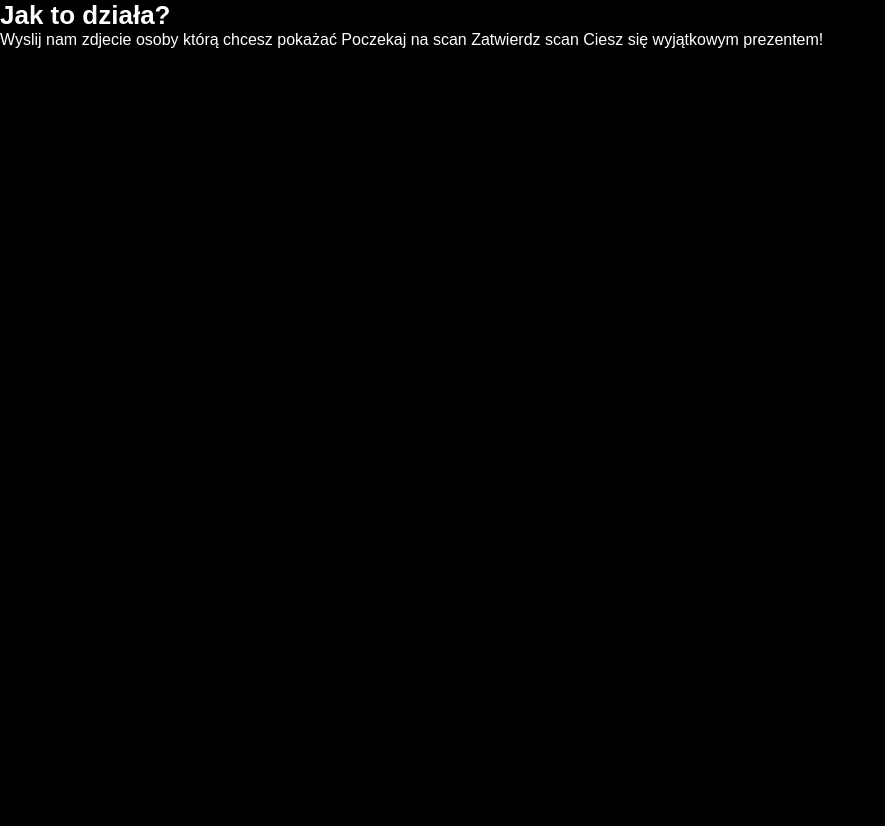
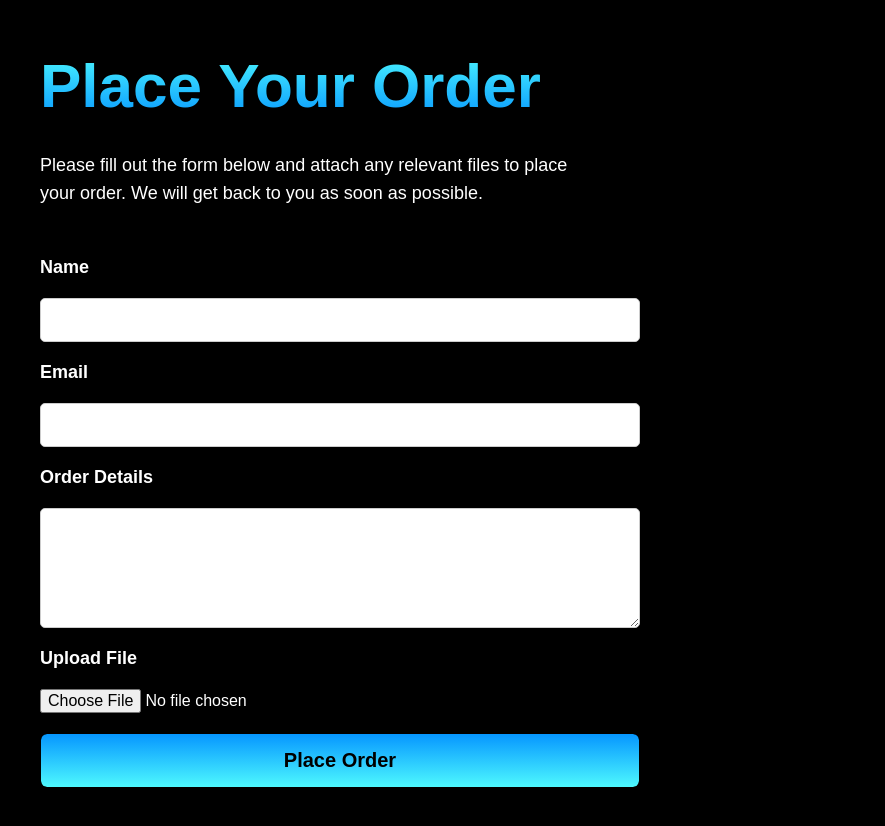
Before and after one commit to ZTKpro/my3dgift.netlify.app, a React (Create React App) app: page /order in a window 1280 px wide. Shown: the whole page, without its empty margins (0-885 px from the left). Before the commit the page ends 800 px from the top, so only its background shows below. Built offline with nearby package versions, Linux system fonts and the light colour scheme.

Commit message:
add homepage and order

```diff
--- a/src/App.js
+++ b/src/App.js
@@ -1,51 +1,101 @@
+import React from "react";
 import { Link } from "react-router-dom";
 import styled from "styled-components";
-
 import Buble from "./component/buble";
 
+const StyledHeader = styled.section`
+  margin: 40px auto;
+  margin-top: 200px;
+  max-width: 1200px;
+`;
+
 const StyledTitle = styled.h1`
-  font-size: 26px;
+  margin-top: 50px;
+  font-size: 62px;
+  background-image: linear-gradient(180deg, #4ef9fe 0%, #0696ff 100%);
+  -webkit-background-clip: text;
+  -webkit-text-fill-color: transparent;
+  background-clip: text;
+  color: transparent;
+`;
+
+const StyledDescription = styled.div`
+  margin-top: 30px;
+  max-width: 45%;
+  display: flex;
+  flex-direction: column;
+  gap: 20px;
+  line-height: 28px;
+  font-size: 18px;
+`;
+
+const StyledActionBtn = styled.button`
+  padding: 15px 25px;
+  color: black;
+  font-weight: bold;
+  cursor: pointer;
+  font-size: 20px;
+  position: relative;
+  border: 1px solid #000000;
+  border-radius: 7px;
+  overflow: hidden;
+  background-color: transparent;
+`;
+
+const Gradient = styled.span`
+  position: absolute;
+  top: 0;
+  left: 0;
+  right: 0;
+  bottom: 0;
+  z-index: -1;
+  background: ${(props) =>
+    props.hover
+      ? "linear-gradient(180deg, #0696ff 0%, #4ef9fe 100%)"
+      : "linear-gradient(180deg, #4ef9fe 0%, #0696ff 100%)"};
+  transition: opacity 0.8s;
+  opacity: ${(props) => (props.hover ? 1 : 0)};
+`;
+
+const StyledContent = styled.div`
+  margin: 40px auto;
+  max-width: 1200px;
 `;
 
 function App() {
+  const [hover, setHover] = React.useState(false);
+
   return (
-    <>
+    <StyledContent>
+      <StyledHeader>
+        <StyledTitle>Wyjątkowy prezent</StyledTitle>
+        <StyledDescription>
+          <p>
+            Wyobraź sobie, że możesz mieć swoją własną, unikalną figurkę 3D
+            stworzoną na podstawie Twojego zdjęcia.
+          </p>
+          <p>
+            To możliwe dzięki naszej usłudze personalizowanych figur 3D! Idealne
+            jako prezent dla bliskiej osoby lub jako pamiątka z ważnego
+            wydarzenia.
+          </p>
+
+          <p>Nie czekaj dłużej i zamów już dziś!</p>
+        </StyledDescription>
+      </StyledHeader>
       <Link to="/order">
-        <StyledTitle>Wyjątkowy prezent</StyledTitle>
+        <StyledActionBtn
+          onMouseEnter={() => setHover(true)}
+          onMouseLeave={() => setHover(false)}
+        >
+          Zamawiam
+          <Gradient hover={hover} />
+          <Gradient hover={!hover} />
+        </StyledActionBtn>
       </Link>
-      <Buble size="250px" position={[50, 50]} inside />
-      <p>
-        Wyobraź sobie, że możesz mieć swoją własną, unikalną figurkę 3D
-        stworzoną na podstawie Twojego zdjęcia. To możliwe dzięki naszej usłudze
-        personalizowanych figur 3D! Idealne jako prezent dla bliskiej osoby lub
-        jako pamiątka z ważnego wydarzenia. Nie czekaj dłużej i zamów już dziś!
-      </p>
-      <p>Zamawiam</p>
-
-      <div>
-        <h2>Unikalność</h2>
-        <p>
-          Każda figurka jest tworzona na podstawie zdjęcia klienta, co oznacza,
-          że każda z nich jest całkowicie unikalna i osobista.
-        </p>
-      </div>
-      <div>
-        <h2>Wysoka jakość</h2>
-        <p>
-          Nasze figurki 3D są drukowane z najwyższej jakości materiałów, co
-          gwarantuje trwałość i długotrwałe użytkowanie.
-        </p>
-      </div>
-      <div>
-        <h2>Doskonały prezent</h2>
-        <p>
-          Personalizowane figurki 3D to idealny prezent dla każdego. Możesz
-          zamówić figurkę na podstawie zdjęcia bliskiej osoby i sprawić jej
-          niezapomnianą niespodziankę.
-        </p>
-      </div>
-      <div> Zamów już dziś unikalną figurkę</div>
-    </>
+      <Buble size="320px" position={[43, 70]} inside />
+      <Buble size="50px" position={[23, 80]} />
+    </StyledContent>
   );
 }
 
--- a/src/pages/order.js
+++ b/src/pages/order.js
@@ -1,24 +1,144 @@
-import styled from 'styled-components';
+import React, { useState } from "react";
+import styled from "styled-components";
+
+const StyledHeader = styled.section`
+  margin: 40px auto;
+  max-width: 1200px;
+`;
 
 const StyledTitle = styled.h1`
-font-size: 26px;
-`
+  margin-top: 50px;
+  font-size: 62px;
+  background-image: linear-gradient(180deg, #4ef9fe 0%, #0696ff 100%);
+  -webkit-background-clip: text;
+  -webkit-text-fill-color: transparent;
+  background-clip: text;
+  color: transparent;
+`;
 
-function Order() {
+const StyledDescription = styled.div`
+  margin-top: 30px;
+  max-width: 45%;
+  display: flex;
+  flex-direction: column;
+  gap: 20px;
+  line-height: 28px;
+  font-size: 18px;
+`;
+
+const StyledActionBtn = styled.button`
+  padding: 15px 25px;
+  color: black;
+  font-weight: bold;
+  cursor: pointer;
+  font-size: 20px;
+  position: relative;
+  border: 1px solid #000000;
+  border-radius: 7px;
+  overflow: hidden;
+  background-color: transparent;
+`;
+
+const Gradient = styled.span`
+  position: absolute;
+  top: 0;
+  left: 0;
+  right: 0;
+  bottom: 0;
+  z-index: -1;
+  background: ${(props) =>
+    props.hover
+      ? "linear-gradient(180deg, #0696ff 0%, #4ef9fe 100%)"
+      : "linear-gradient(180deg, #4ef9fe 0%, #0696ff 100%)"};
+  transition: opacity 0.8s;
+  opacity: ${(props) => (props.hover ? 1 : 0)};
+`;
+
+const StyledContent = styled.div`
+  margin: 40px auto;
+  max-width: 1200px;
+`;
+
+const StyledForm = styled.form`
+  margin-top: 50px;
+  display: flex;
+  flex-direction: column;
+  gap: 20px;
+  max-width: 600px;
+`;
+
+const StyledLabel = styled.label`
+  font-size: 18px;
+  font-weight: bold;
+`;
+
+const StyledInput = styled.input`
+  padding: 12px;
+  font-size: 16px;
+  border-radius: 5px;
+  border: 1px solid #ccc;
+`;
+
+const StyledFileInput = styled.input`
+  font-size: 16px;
+  cursor: pointer;
+`;
+
+const StyledTextarea = styled.textarea`
+  padding: 12px;
+  font-size: 16px;
+  border-radius: 5px;
+  border: 1px solid #ccc;
+  resize: vertical;
+  min-height: 120px;
+`;
+
+const OrderForm = () => {
+  const [hover, setHover] = useState(false);
+
+  const handleSubmit = (e) => {
+    e.preventDefault();
+  };
+
   return (
-    <div >
-      <StyledTitle>
-        Jak to działa?
-      </StyledTitle>
-      <p>
-        Wyslij nam zdjecie osoby którą chcesz pokażać
-        Poczekaj na scan
-        Zatwierdz scan
-        Ciesz się wyjątkowym prezentem!
-      </p>
+    <StyledContent>
+      <StyledHeader>
+        <StyledTitle>Place Your Order</StyledTitle>
+        <StyledDescription>
+          Please fill out the form below and attach any relevant files to place
+          your order. We will get back to you as soon as possible.
+        </StyledDescription>
+      </StyledHeader>
+      <StyledForm onSubmit={handleSubmit}>
+        <StyledLabel htmlFor="name">Name</StyledLabel>
+        <StyledInput type="text" id="name" name="name" required />
 
-    </div>
+        <StyledLabel htmlFor="email">Email</StyledLabel>
+        <StyledInput type="email" id="email" name="email" required />
+
+        <StyledLabel htmlFor="message">Order Details</StyledLabel>
+        <StyledTextarea id="message" name="message" required></StyledTextarea>
+
+        <StyledLabel htmlFor="file">Upload File</StyledLabel>
+        <StyledFileInput
+          type="file"
+          id="file"
+          name="file"
+          accept=".stl,.obj,.fbx"
+        />
+
+        <StyledActionBtn
+          type="submit"
+          onMouseEnter={() => setHover(true)}
+          onMouseLeave={() => setHover(false)}
+        >
+          Place Order
+          <Gradient hover={hover} />
+          <Gradient hover={!hover} />
+        </StyledActionBtn>
+      </StyledForm>
+    </StyledContent>
   );
-}
+};
 
-export default Order;
+export default OrderForm;
--- a/src/styles/globalStyles.js
+++ b/src/styles/globalStyles.js
@@ -1,16 +1,17 @@
 // globalStyles.js
-import { createGlobalStyle } from 'styled-components';
+import { createGlobalStyle } from "styled-components";
 
 const GlobalStyle = createGlobalStyle`
+  @import url('https://fonts.googleapis.com/css2?family=Poppins:wght@400;500&display=swap');
+
   * {
+    font-family: 'Poppins', sans-serif;
     box-sizing: border-box;
     margin: 0;
     padding: 0;
   }
 
   body {
-    font-family: 'Poppins', sans-serif;
-    font-size: 16px;
     background-color: black;
     color: white;
   }
```
